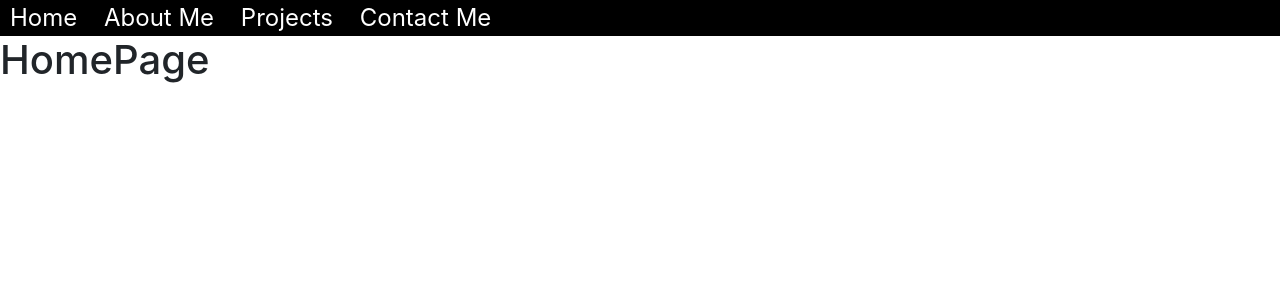
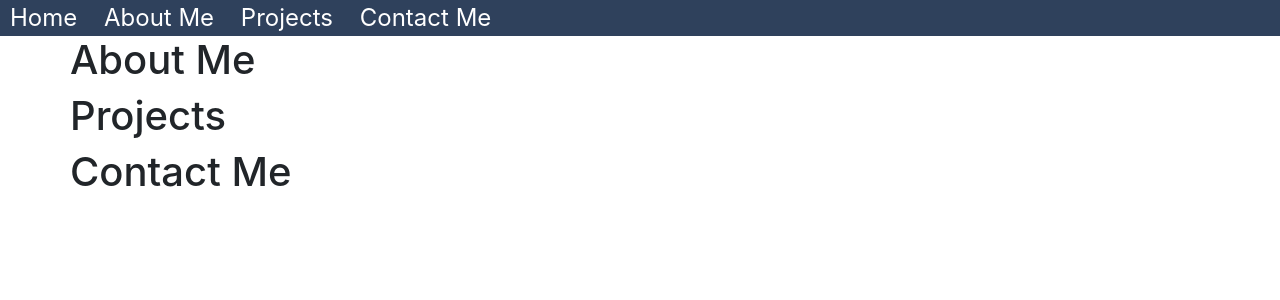
Before and after one commit to austin-keith-vigo/New-Portfolio, a React (Create React App) app in the folder client/: page / in a window 1280 px wide. Shown: the top 300 px of the page. Built offline with nearby package versions, Linux system fonts and the light colour scheme.

Commit message:
Added rows signifying different sections
Changed the color to a cool looking blue color

```diff
--- a/client/src/Components/TopNavigationBar.css
+++ b/client/src/Components/TopNavigationBar.css
@@ -1,4 +1,4 @@
 .mainDiv {
-    background-color: black;
+    background-color: rgb(47, 65, 92);
     padding-left: 10px;
 }
--- a/client/src/Pages/HomePage.js
+++ b/client/src/Pages/HomePage.js
@@ -11,7 +11,17 @@ class HomePage extends Component {
         return(
             <div>
                 <TopNavigationBar />
-                <h1>HomePage</h1>
+                <Container>
+                    <Row>
+                        <h1>About Me</h1>
+                    </Row>
+                    <Row>
+                        <h1>Projects</h1>
+                    </Row>
+                    <Row>
+                        <h1>Contact Me</h1>
+                    </Row>
+                </Container>
             </div>
         )
     };
```
